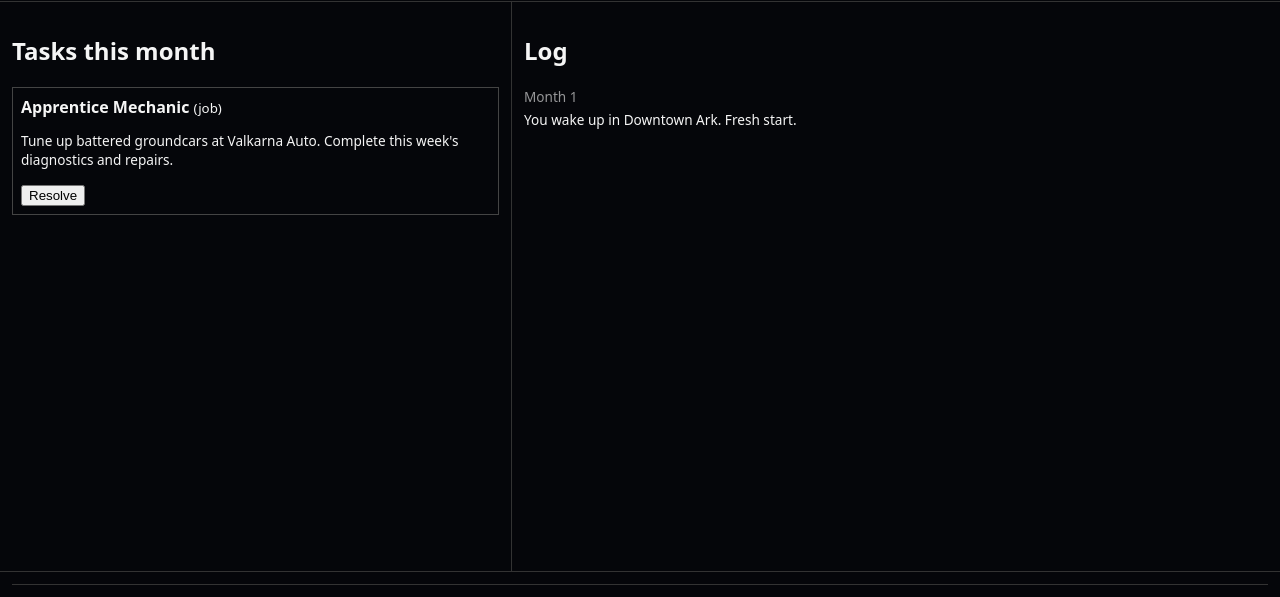
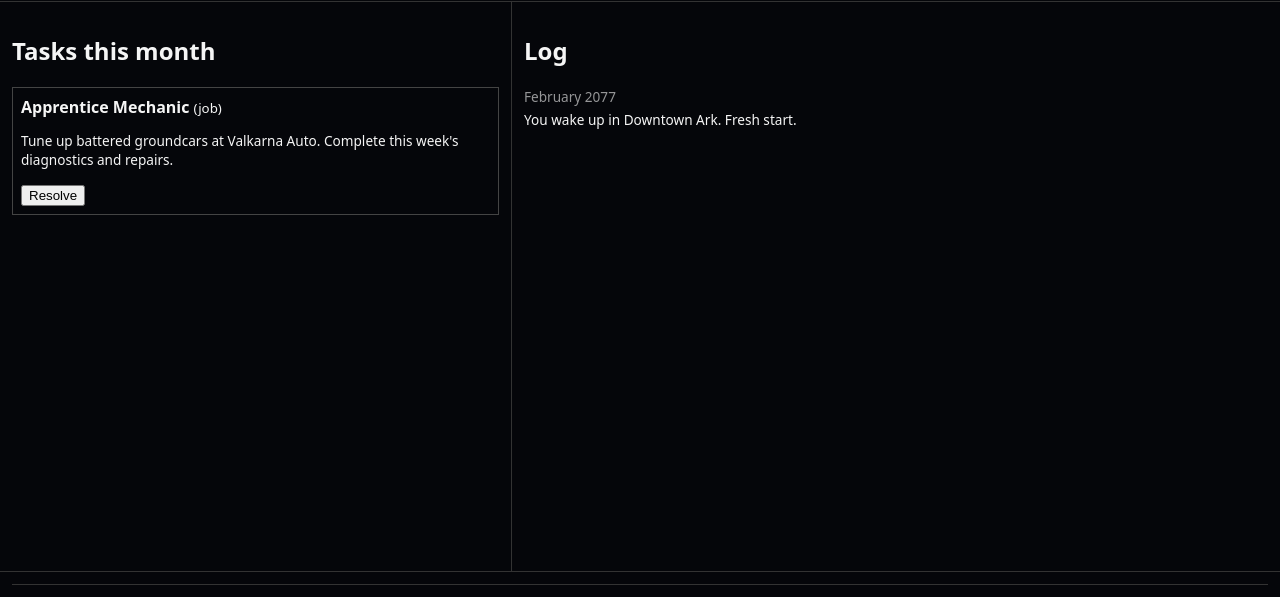
Before and after one commit to ezekielinigo/10k-SCS-project, a React (Vite) app: page / in a window 1280 px wide. Shown: the part 133-730 px from the top of the page. Built offline with nearby package versions, Linux system fonts and the light colour scheme.

Commit message:
fixed log panel dates and format

```diff
--- a/src/App.tsx
+++ b/src/App.tsx
@@ -108,19 +108,33 @@ function LogPanel() {
   }, [state.log.length])
 
   return (
-    <div style={{ padding: "0.75rem", flex: 1 }}>
+    <div style={{ padding: "0.75rem", flex: 1, display: "flex", flexDirection: "column", maxHeight: "70vh" }}>
       <h2>Log</h2>
-      <div ref={scrollRef} className="hide-scrollbar" style={{ maxHeight: "60vh", overflowY: "auto", fontSize: "0.85rem" }}>
-        {months.map(month => (
+      <div ref={scrollRef} className="hide-scrollbar" style={{ overflowY: "auto", fontSize: "0.85rem", flex: 1, minHeight: 0 }}>
+        {
+          // format months as calendar names starting at January 2077
+          (() => {
+            const monthNames = [
+              'January','February','March','April','May','June','July','August','September','October','November','December'
+            ]
+            const formatMonthYear = (m: number) => {
+              const year = 2077 + Math.floor(m / 12)
+              const mon = monthNames[((m % 12) + 12) % 12]
+              return `${mon} ${year}`
+            }
+
+            return months.map(month => (
               <div key={`month-${month}`} style={{ marginBottom: "0.75rem" }}>
-            <div style={{ opacity: 0.6, marginBottom: "0.25rem" }}>Month {month}</div>
+                <div style={{ opacity: 0.6, marginBottom: "0.25rem" }}>{formatMonthYear(month)}</div>
                 {groups[month].map(entry => (
                   <div key={entry.id} style={{ marginBottom: "0.5rem" }}>
                     <div>{entry.text}</div>
                   </div>
                 ))}
               </div>
-        ))}
+            ))
+          })()
+        }
       </div>
     </div>
   )
--- a/src/game/initialState.ts
+++ b/src/game/initialState.ts
@@ -15,7 +15,7 @@ export const createInitialGameState = (): GameState => {
   const npcB = createNpc()
 
   const baseState: GameState = {
-    month: 1,
+    month: 0,
     player: {
       id: randId(),
       // spread the randomly chosen profile, then assign district fields
```
Lines whose indentation alone changed are shown as unchanged.
